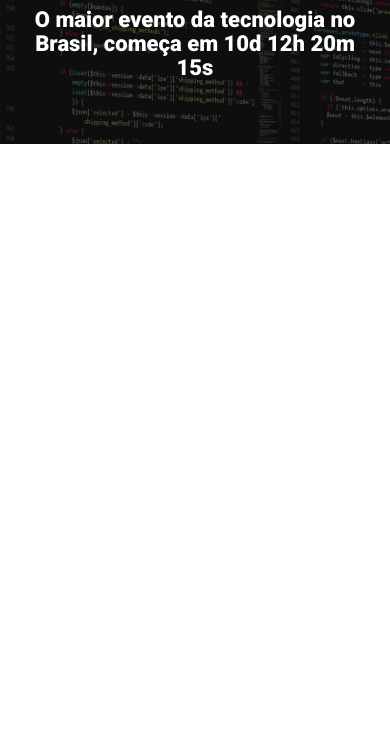
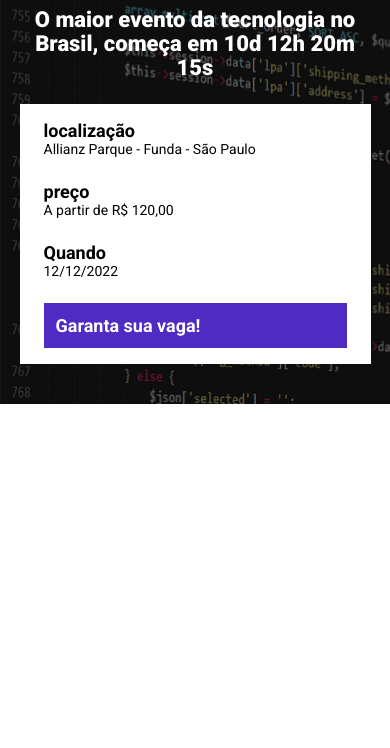
Before and after one commit to TAYLUNGpgrm/ebac_tech_talks, a website built with Parcel: page src/index.html in a window 390 px wide. Shown: the part 96-844 px from the top of the page. Built offline with nearby package versions, Linux system fonts and the light colour scheme.

Commit message:
Criando novas estilizações

```diff
--- a/src/index.html
+++ b/src/index.html
@@ -23,6 +23,26 @@
             <p class="hero__text">
                 O maior evento da tecnologia no Brasil, começa em 10d 12h 20m 15s
             </p>
+
+            <div class="infos-bar">
+                <ul class="infos-bar__infos">
+                    <li class="infos-bar__infos__item">
+                        <b>localização</b>
+                        Allianz Parque - Funda - São Paulo
+                    </li>
+                    <li class="infos-bar__infos__item">
+                        <b>preço</b>
+                        A partir de R$ 120,00
+                    </li>
+                    <li class="infos-bar__infos__item">
+                        <b>Quando</b>
+                        12/12/2022
+                    </li>
+                </ul>
+                <a href="#" class="button button--primary">
+                    Garanta sua vaga!
+                </a>
+            </div>
         </div>
     </header>
 
--- /dev/null
+++ b/src/styles/components/_buttons.scss
@@ -0,0 +1,23 @@
+.button {
+    padding: 12px;
+    font-size: 18px;
+    font-weight: bold;
+    text-decoration: none;
+    text-align: center;
+    white-space: nowrap;
+
+    &--primary {
+        color: #fff;
+        background-color: rgba(79, 42, 195, 1);
+    }
+
+    @media (max-width: 640px) {
+        display: block;
+        width: 100%;
+    }
+
+    @media (max-width: 1024px) {
+        display: flex;
+        align-items: center;
+    }
+}
--- /dev/null
+++ b/src/styles/components/_infos_bar.scss
@@ -0,0 +1,40 @@
+.infos-bar {
+    padding: 16px 24px;
+    background-color: #fff;
+    display: flex;
+    justify-content: space-between;
+
+    &__infos {
+        display: flex;
+        gap: 40px;
+
+        &__item {
+            font-size: 14px;
+            color: #000;
+
+            b {
+                color: #000;
+                font-size: 18px;
+                display: block;
+            }
+        }
+    }
+
+    @media (max-width: 640px) {
+        display: block;
+
+        &__infos {
+            display: block;
+
+            &__item {
+                margin-bottom: 24px;
+            }
+        }
+    }
+
+    @media (max-width: 1024px) {
+        &__infos {
+            gap: 16px;
+        }
+    }
+}
--- a/src/styles/main.scss
+++ b/src/styles/main.scss
@@ -1,4 +1,7 @@
 @use 'hero';
+@use 'components/infos_bar';
+@use 'components/buttons';
+
 
 * {
     margin: 0;
@@ -6,6 +9,7 @@
     box-sizing: border-box;
     font-family: "Roboto", sans-serif;
     color: #fff;
+    list-style: none;
 }
 
 .container {
```
